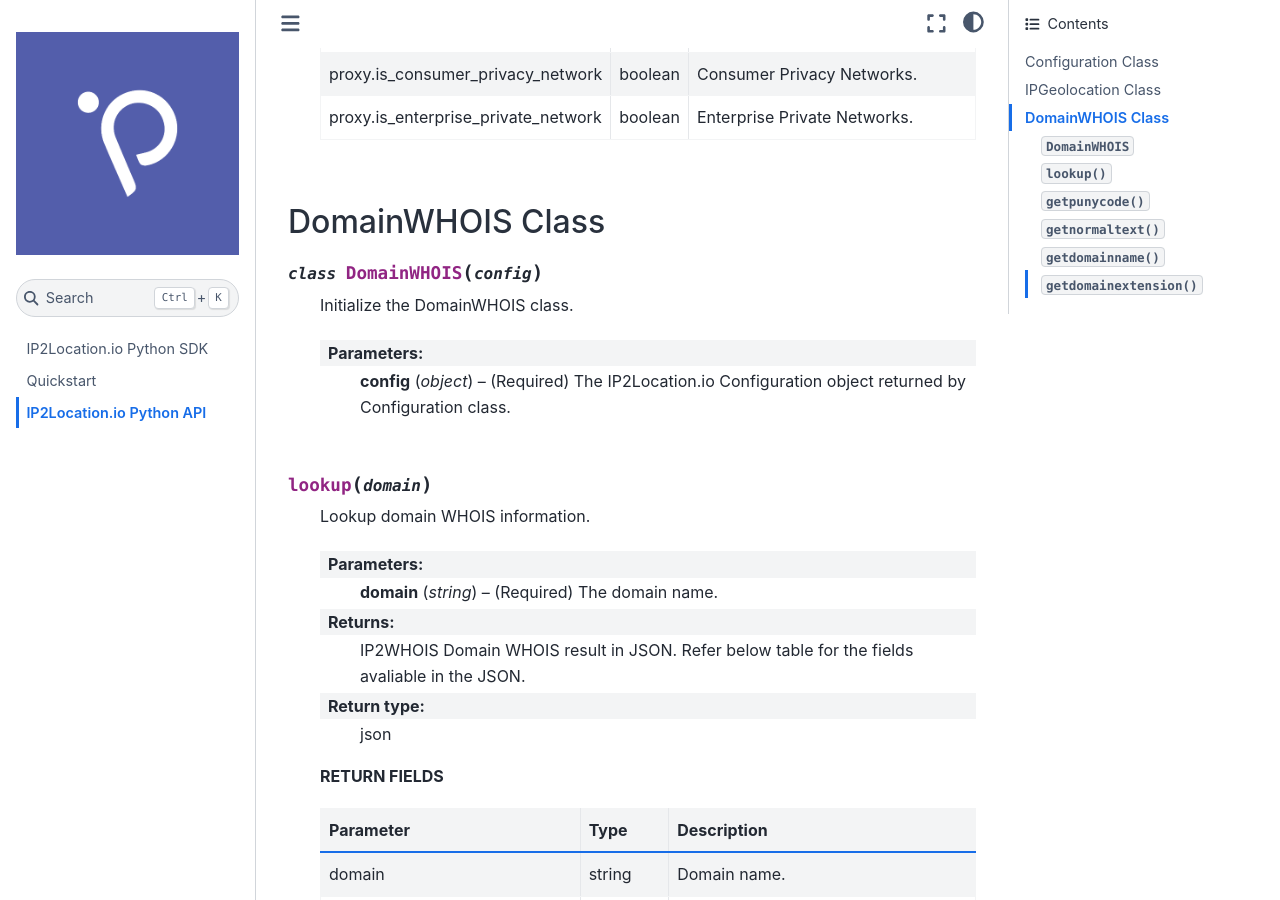
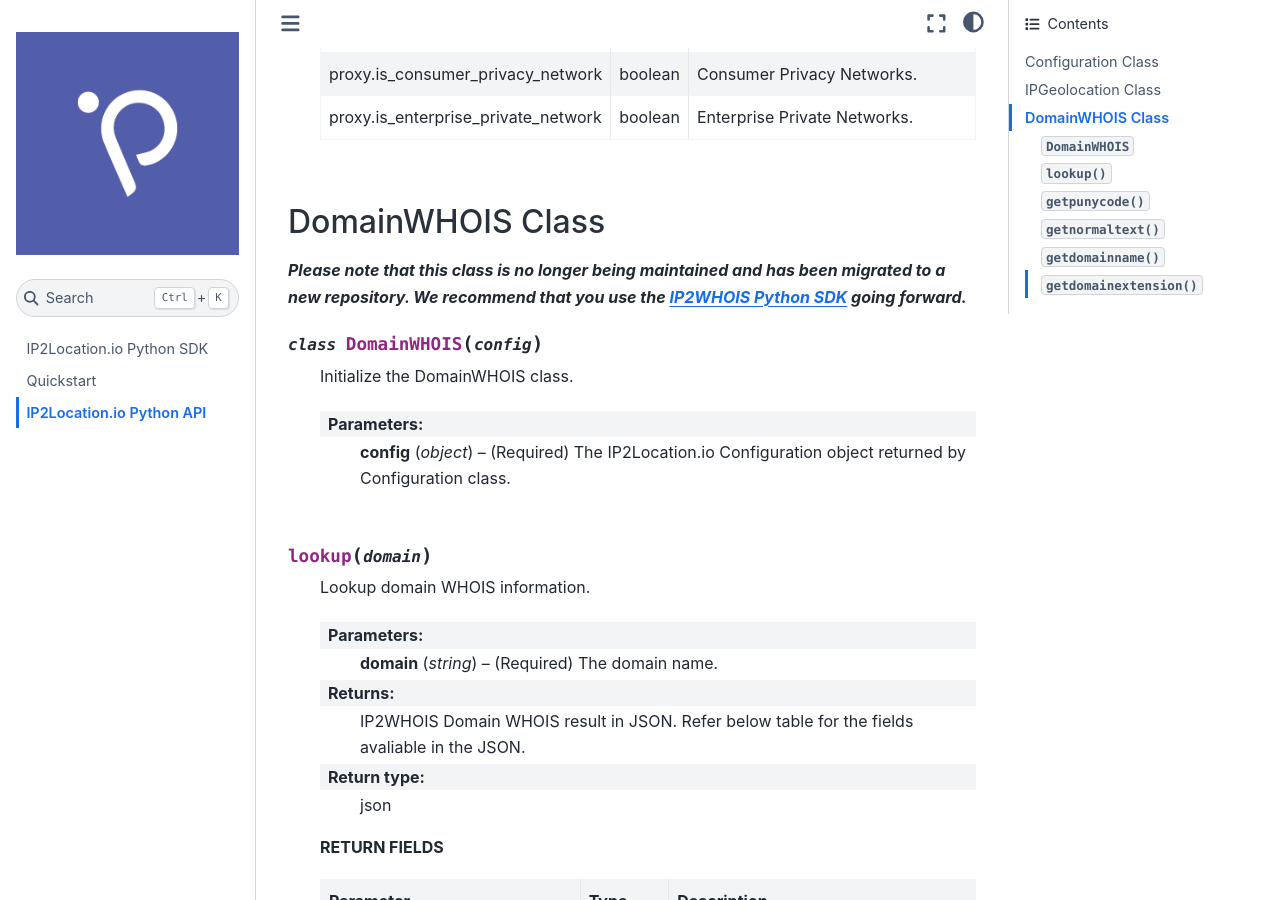
Before and after one commit to ip2location/ip2location-io-python, a Sphinx documentation site: the page built from docs/source/code.md, in a window 1280 px wide and 900 px high, scrolled down 5793 px. Built offline with Sphinx 7.4.7 and the Sphinx Book theme 1.1.4, drawn with Linux system fonts in a browser that asks for light colours.

Commit message:
Update code.md

````diff
--- a/docs/source/code.md
+++ b/docs/source/code.md
@@ -107,6 +107,7 @@
 ```
 
 ## DomainWHOIS Class
+**_Please note that this class is no longer being maintained and has been migrated to a new repository. We recommend that you use the [IP2WHOIS Python SDK](https://github.com/ip2whois/ip2whois-python) going forward._**
 
 ```{py:class} DomainWHOIS(config)
 Initialize the DomainWHOIS class.
````
